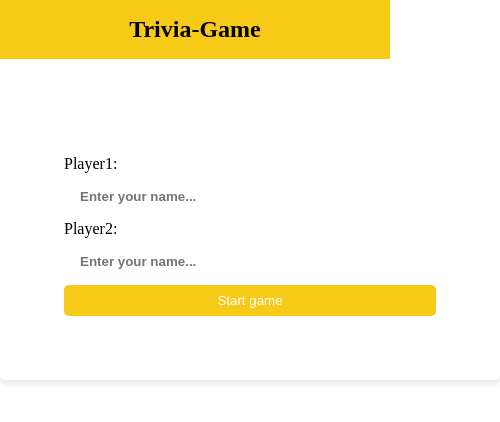
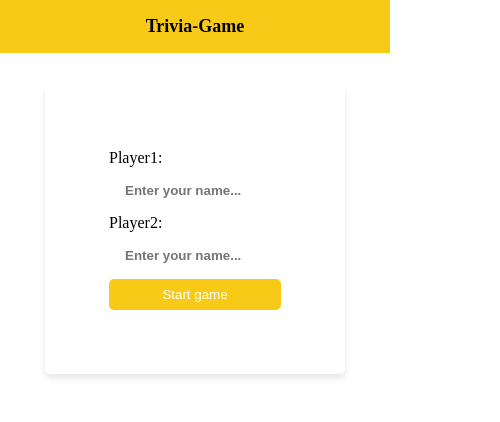
Before and after one commit to Maria-Naveen/Trivia-Game, a plain HTML site: page index.html in a window 390 px wide. Shown: the whole page, 500 px wide, since content can reach past the window. Drawn offline with Linux system fonts and the light colour scheme.

Commit message:
Added media queries

```diff
--- a/styles.css
+++ b/styles.css
@@ -5,6 +5,11 @@
 }
 
 .header {
+  /* max-width: 100%; */
+  /* width: auto; */
+  font-weight: bold;
+  font-size: large;
+  /* text-align: center; */
   display: flex;
   padding: 1rem;
   justify-content: center;
@@ -99,3 +104,12 @@
 #submitAnswerBtn:hover {
   color: black;
 }
+
+@media (max-width: 500px) {
+  .userDetails,
+  .categories,
+  .questionSection,
+  .winnerSection {
+    width: 300px;
+  }
+}
```
